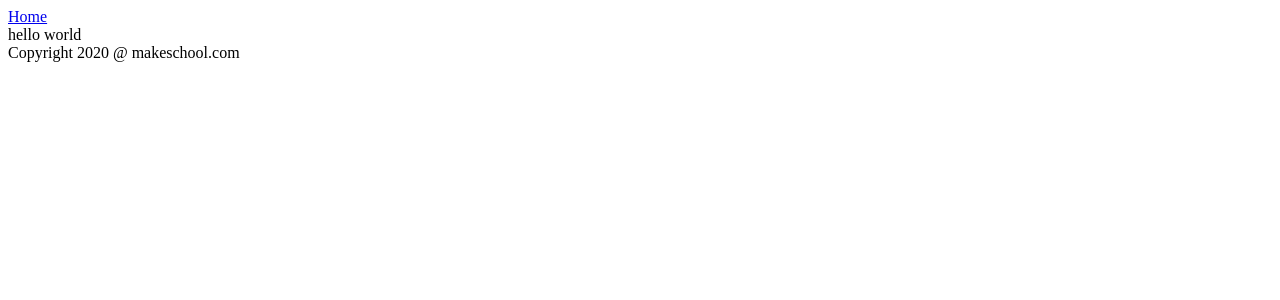
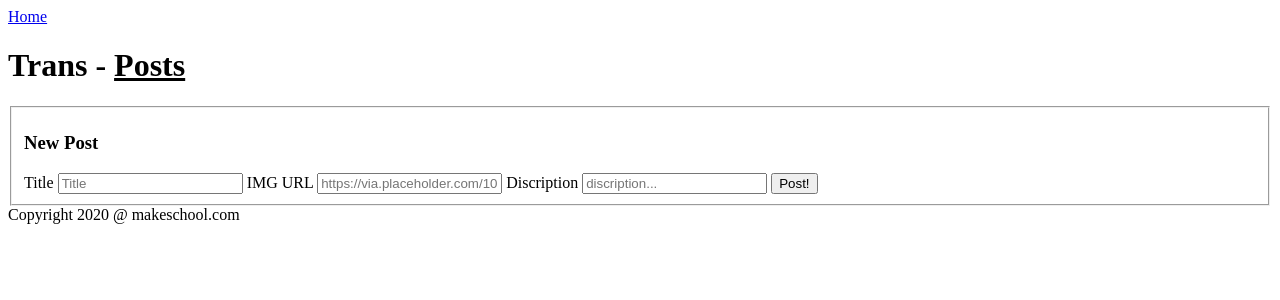
Before and after one commit to ChaonengTan/Int1.3-TransPost, a Flask app: page / in a window 1280 px wide. Shown: the top 300 px of the page. Run offline with Flask 2, Linux system fonts and the light colour scheme; data that the repository does not hold is empty; some libraries are stand-ins or nearby versions.

Commit message:
+connected to mongoDB, postable to mongo

```diff
--- a/app.py
+++ b/app.py
@@ -8,12 +8,9 @@ from flask_pymongo import PyMongo
 from bson.objectid import ObjectId
 
 app = Flask(__name__)
-
 load_dotenv()
-
 app.config["MONGO_URI"] = os.getenv('mongoURI')
 mongo = PyMongo(app)
-
 API_KEY = os.getenv('API_KEY')
 API_URL = 'https://google-translate1.p.rapidapi.com/language/translate/v2/languages'
 
@@ -22,7 +19,23 @@ API_URL = 'https://google-translate1.p.rapidapi.com/language/translate/v2/langua
 @app.route('/')
 def home():
     """Disc"""
+    mongoPosts = mongo.db.posts.find()
     context = {
+        'mongoPosts' : mongoPosts
+    }
+    return render_template('home.html', **context)
+@app.route('/newPost', methods=['GET', 'POST'])
+def newPost():
+    """Creates a new post"""
+    post = {
+        'title': request.form.get('newPostTitle'),
+        'image': request.form.get('newPostURL'),
+        'disc': request.form.get('newPostDisc')
+    }
+    mongo.db.posts.insert_one(post)
+    mongoPosts = mongo.db.posts.find()
+    context = {
+        'mongoPosts' : mongoPosts
     }
     return render_template('home.html', **context)
 
--- a/templates/base.html
+++ b/templates/base.html
@@ -3,12 +3,17 @@
     <head>
         <title>TransPost</title>
         <link rel="stylesheet" href="/static/styles/base.css">
+        {% block styles %}
+        <!-- Styles goes here -->
+        {% endblock %}
     </head>
     <body>
 
         {% include 'navbar.html' %}
 
-        {% block content %}{% endblock %}
+        {% block content %}
+        <!-- Content goes here -->
+        {% endblock %}
 
         {% include 'footer.html' %}
 
--- a/templates/home.html
+++ b/templates/home.html
@@ -1,4 +1,35 @@
 {%extends 'base.html'%}
+{% block styles %}
+
+{% endblock %}
 {%block content%}
-hello world
+<h1>Trans - <u>Posts</u></h1>
+<div class="newPost">
+    <form action="/newPost" method="POST">
+        <fieldset>
+            <h3>New Post</h3>
+            <label>
+                Title
+                <input type="text" name="newPostTitle" placeholder="Title">
+            </label>
+            <label>
+                IMG URL
+                <input type="text" name="newPostURL" placeholder="https://via.placeholder.com/100">
+            </label>
+            <label>
+                Discription
+                <input type="text" name="newPostDisc" placeholder="discription...">
+            </label>
+
+            <input type="submit" class="submit" value="Post!">
+        </fieldset>
+    </form>
+</div>
+{% for post in mongoPosts %}
+    <div class="postCard">
+        <h3>{{post.title}}</h3>
+        <img src="{{post.image}}" alt="">
+        <p>{{post.disc}}</p>
+    </div>
+{% endfor %}
 {%endblock%}
```
